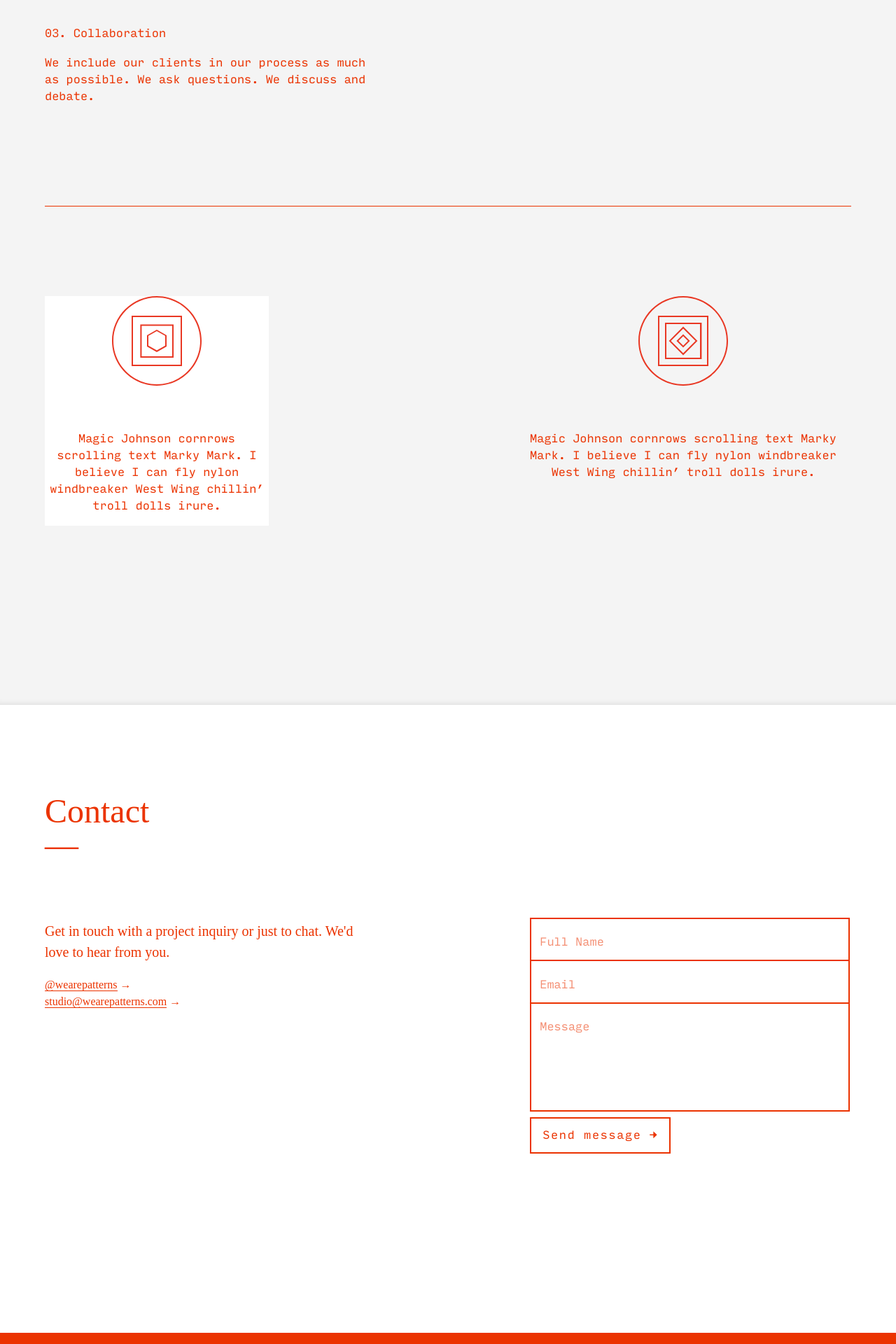
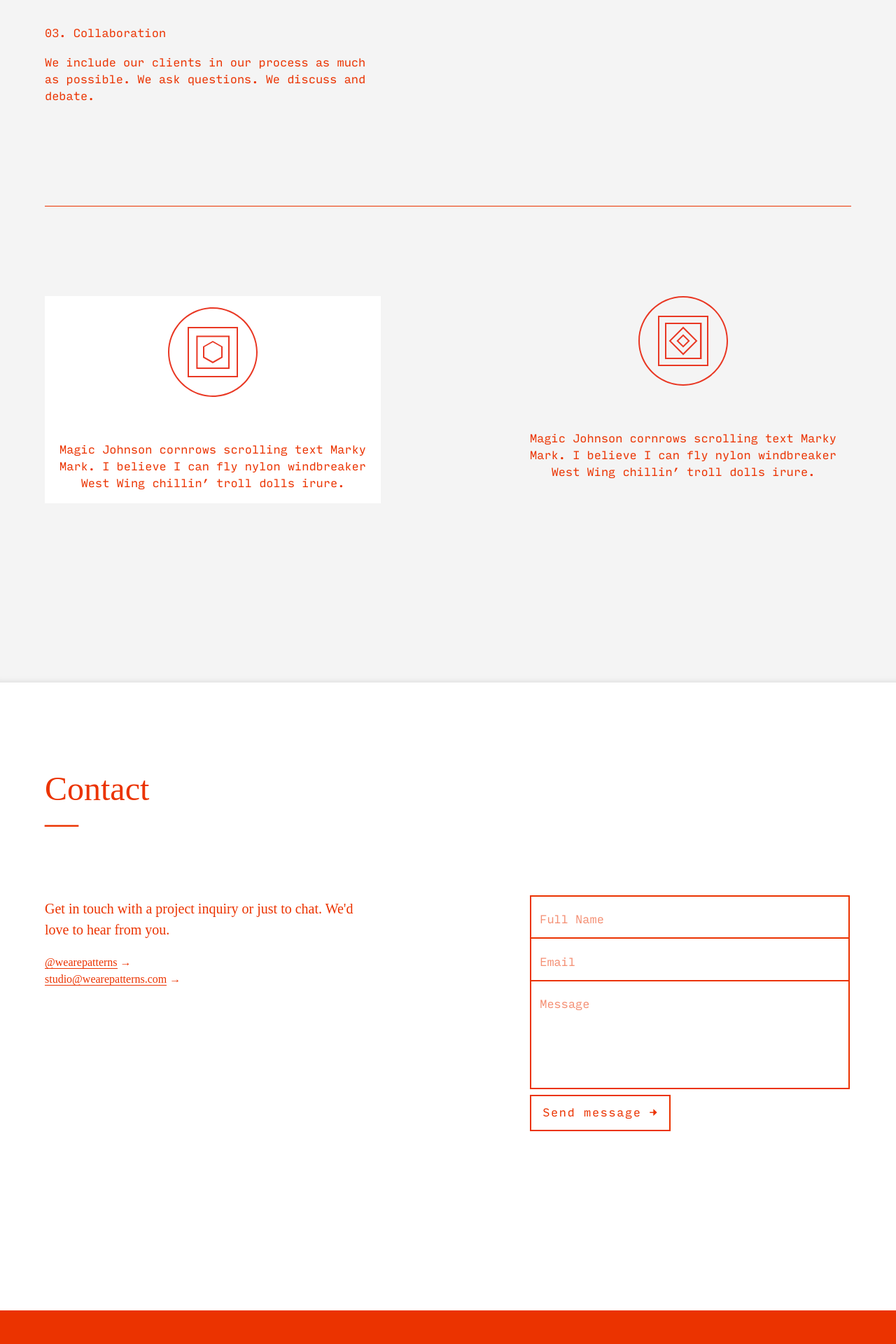
Before and after one commit to wearepatterns/wearepatterns.github.io, a Jekyll site: the page built from index.markdown, in a window 1280 px wide. Shown: the part 983-2903 px from the top of the page at 70% size. Built offline with Jekyll 4.4.1, drawn with Linux system fonts in a browser that asks for light colours; after the commit the page ends 2871 px from its top, so only the background shows below that.

Commit message:
Update new.html

```diff
--- a/_layouts/new.html
+++ b/_layouts/new.html
@@ -74,10 +74,10 @@
             <div class="flex-ns flex-wrap-ns justify-between-ns pt4 pt6-l mt4 mt6-l bt b--red fw3" style="max-width:80rem;">
                 <div class="bg-white measure-ns tc">
                     <div class="flex justify-center w-100">
-                        <img class="w3 w4-l" src="/design.svg">
+                        <img class="pt3-ns w3 w4-l" src="/design.svg">
                     </div>
                     <!--<h2 class="mt4 f5 fw3 normal lh-title">Design</h2>-->
-                    <p class="mt5 input-mono measure-narrow-ns">Magic Johnson cornrows scrolling text Marky Mark. I believe I can fly nylon windbreaker West Wing chillin’ troll dolls irure.</p>
+                    <p class="mt5 input-mono ph3-ns">Magic Johnson cornrows scrolling text Marky Mark. I believe I can fly nylon windbreaker West Wing chillin’ troll dolls irure.</p>
                 </div>
                 <div class="measure-ns tc">
                     <div class="flex justify-center w-100">
```
